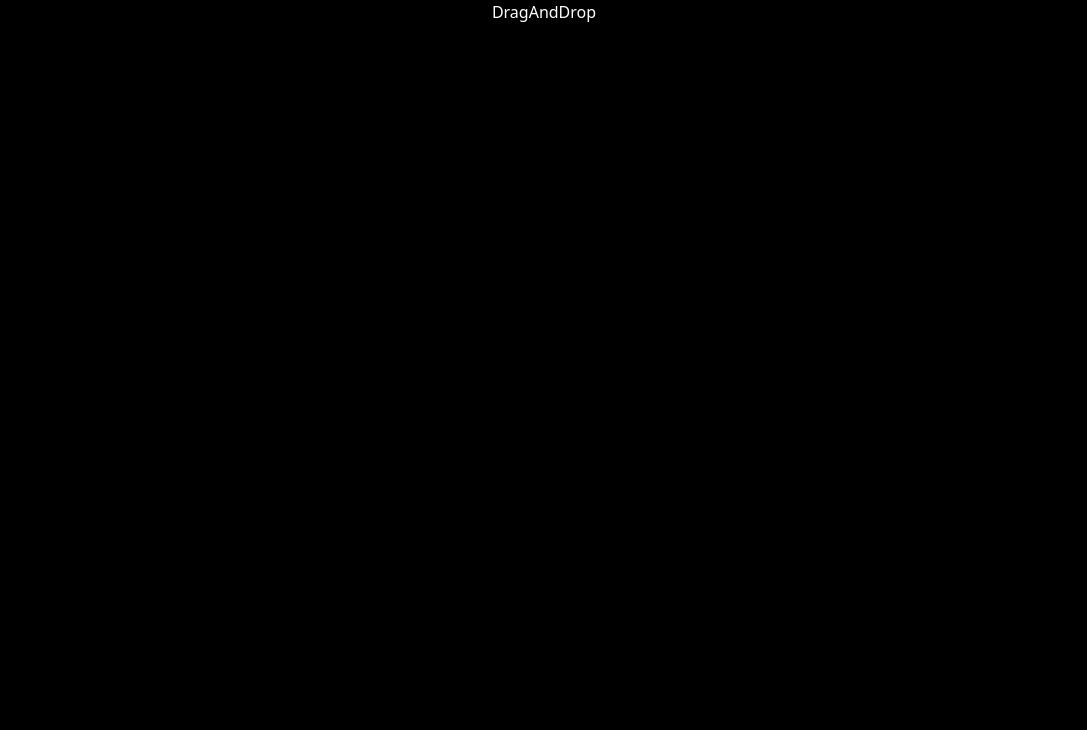
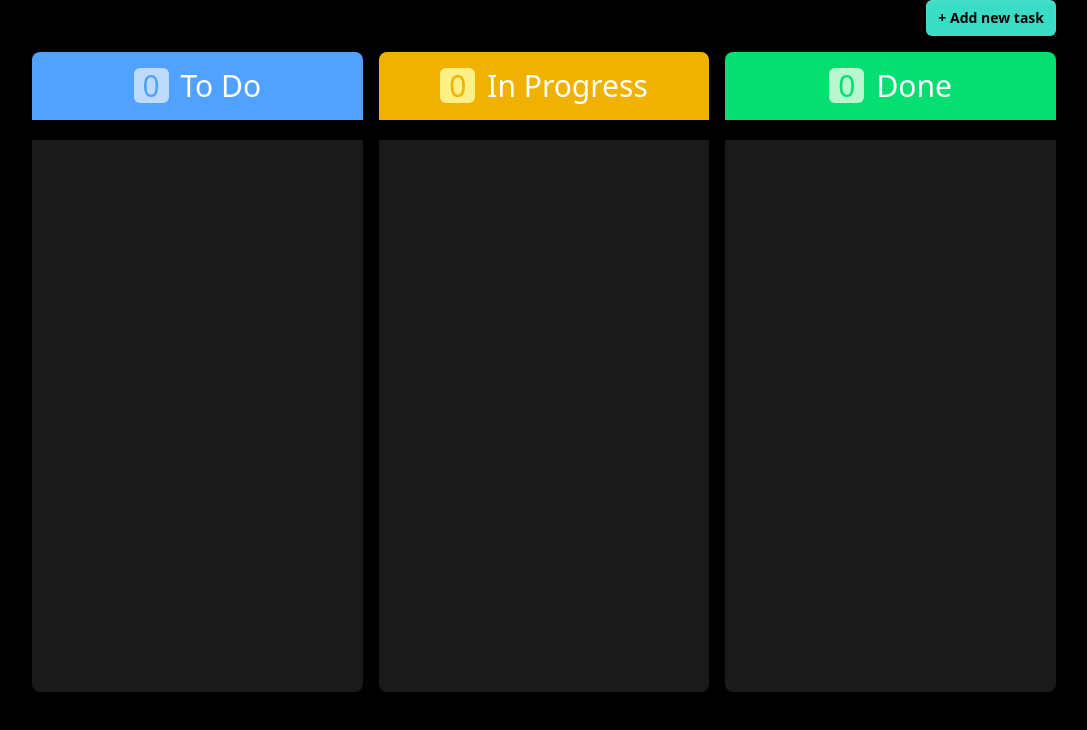
Before and after one commit to Mohsin-25/dragAndDrop, a React (Vite) app: page / in a window 1280 px wide. Shown: the top 730 px of the page, without its empty margins (96-1183 px from the left). Built offline with nearby package versions, Linux system fonts and the light colour scheme.

Commit message:
feat : added form and drag-drop implementation with localstorage

```diff
--- a/src/components/DragAndDrop.jsx
+++ b/src/components/DragAndDrop.jsx
@@ -1,9 +1,123 @@
-import React from "react";
+import React, { useEffect, useState } from "react";
+import Modal from "./utils/Modal";
+import TaskForm from "./TaskForm";
+import Button from "./utils/Button";
+import { columns } from "./utils/constants";
 
 const DragAndDrop = () => {
+  const data = localStorage.getItem("listData");
+  const listData = data ? JSON.parse(data) : [];
+
+  const [taskList, setTaskList] = useState([]);
+  const [draggedTask, setDraggedTask] = useState(null);
+
+  useEffect(() => {
+    setTaskList(listData);
+  }, [data]);
+
+  const handleDragStart = (e, task) => {
+    setDraggedTask(task);
+  };
+
+  const handleDrop = (e, newStatus) => {
+    e.preventDefault();
+    if (!draggedTask) {
+      return;
+    }
+
+    const updatedList = taskList.map((task) => {
+      if (task === draggedTask) {
+        return {
+          ...task,
+          status: columns.find((col) => col.value === newStatus),
+        };
+      }
+      return task;
+    });
+
+    setTaskList(updatedList);
+    localStorage.setItem("listData", JSON.stringify(updatedList));
+    setDraggedTask(null);
+  };
+
+  const todoCount =
+    taskList.filter((task) => task.status.value === "todo").length || "0";
+
+  const inProgressCount =
+    taskList.filter((task) => task.status.value === "inProgress").length || "0";
+
+  const doneCount =
+    taskList.filter((task) => task.status.value === "done").length || "0";
+
   return (
-    <div>
-      <h1>DragAndDrop</h1>
+    <div className="flex flex-col w-full h-full justify-between gap-4">
+      <Modal
+        title="Add new task"
+        trigger={({ open }) => <Button onClick={open}>+ Add new task</Button>}
+      >
+        {({ close }) => <TaskForm onClose={close} />}
+      </Modal>
+
+      <div className="w-[80vw] h-[80vh]">
+        <div className="w-full h-full flex gap-4">
+          {columns.map((section, index) => {
+            const isToDo = section.value === "todo";
+            const isInProgress = section.value === "inProgress";
+            const isDone = section.value === "done";
+
+            return (
+              <div
+                key={section.value}
+                className="w-full flex flex-col gap-5 rounded-lg overflow-auto scrollbar-hide"
+              >
+                <span
+                  data-stage={section.value}
+                  className="data-[stage=done]:bg-green-400 data-[stage=todo]:bg-blue-400 data-[stage=inProgress]:bg-yellow-500
+                  h-fit w-full flex justify-center text-3xl py-4"
+                >
+                  <span
+                    data-stage={section.value}
+                    className="flex justify-center mr-3 rounded-md items-center w-[35px] h-[35px]
+                    data-[stage=done]:bg-green-200 data-[stage=todo]:bg-blue-200 data-[stage=inProgress]:bg-yellow-200
+                    data-[stage=done]:text-green-400 data-[stage=todo]:text-blue-400 data-[stage=inProgress]:text-yellow-500"
+                  >
+                    {(isToDo && todoCount) ||
+                      (isInProgress && inProgressCount) ||
+                      (isDone && doneCount)}
+                  </span>
+                  {section.label}
+                </span>
+
+                <div
+                  className="flex flex-col gap-5 bg-white/10 h-full"
+                  onDragOver={(e) => e.preventDefault()}
+                  onDrop={(e) => handleDrop(e, section.value)}
+                >
+                  {taskList.map((task, idx) => {
+                    if (section.value !== task.status.value) return null;
+
+                    return (
+                      <div
+                        key={task.id || idx}
+                        data-stage={section.value}
+                        className="flex flex-col bg-white/10 p-2 border-l-4
+                        data-[stage=done]:border-green-400 data-[stage=todo]:border-blue-400 data-[stage=inProgress]:border-yellow-500"
+                        draggable
+                        onDragStart={(e) => handleDragStart(e, task)}
+                      >
+                        <span className="text-2xl font-semibold">
+                          {task.title}
+                        </span>
+                        <span className="text-base">{task.description}</span>
+                      </div>
+                    );
+                  })}
+                </div>
+              </div>
+            );
+          })}
+        </div>
+      </div>
     </div>
   );
 };
--- a/src/components/TaskForm.jsx
+++ b/src/components/TaskForm.jsx
@@ -1,9 +1,64 @@
-import React from "react";
+import React, { useState } from "react";
+import Button from "./utils/Button";
+import Dropdown from "./utils/Dropdown";
+import TextField from "./utils/TextField";
+import { columns } from "./utils/constants";
 
-const TaskForm = () => {
+const TaskForm = ({ onClose }) => {
+  const [userData, setUserData] = useState({
+    title: "",
+    description: "",
+    status: "",
+  });
+
+  const handleSubmit = (data) => {
+    const raw = localStorage.getItem("listData");
+    const listData = raw ? JSON.parse(raw) : [];
+
+    localStorage.setItem(
+      "listData",
+      JSON.stringify([...listData, { ...data, id: new Date().getTime() }])
+    );
+    onClose && onClose();
+  };
+
   return (
     <div>
-      <h1>TaskForm</h1>
+      <form
+        onSubmit={(e) => {
+          e.preventDefault();
+          handleSubmit(userData);
+        }}
+        className="flex flex-col gap-4 items-center"
+      >
+        <TextField
+          label="Title"
+          slug="title"
+          setDataFn={setUserData}
+          required={true}
+          data={userData}
+          maxLength=""
+          validation="alphanumeric"
+        />
+        <TextField
+          label="Description"
+          slug="description"
+          setDataFn={setUserData}
+          required={true}
+          data={userData}
+          maxLength=""
+          validation="alphanumeric"
+        />
+        <Dropdown
+          label="Status"
+          slug="status"
+          setDataFn={setUserData}
+          required={true}
+          data={userData}
+          options={columns}
+        />
+        <Button type="submit">Submit</Button>
+      </form>
     </div>
   );
 };
--- /dev/null
+++ b/src/components/utils/constants.js
@@ -0,0 +1,14 @@
+export const columns = [
+  {
+    label: "To Do",
+    value: "todo",
+  },
+  {
+    label: "In Progress",
+    value: "inProgress",
+  },
+  {
+    label: "Done",
+    value: "done",
+  },
+];
```
